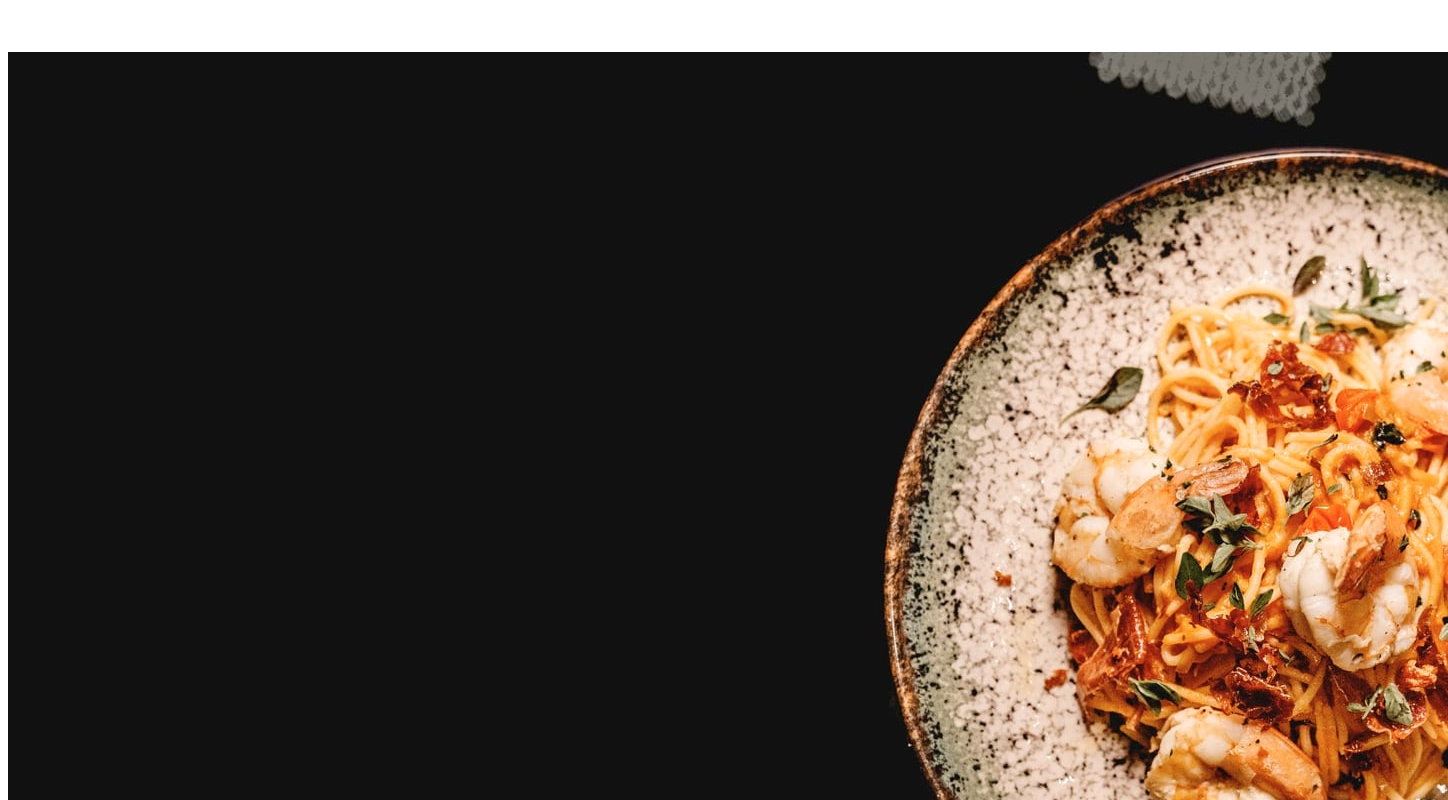
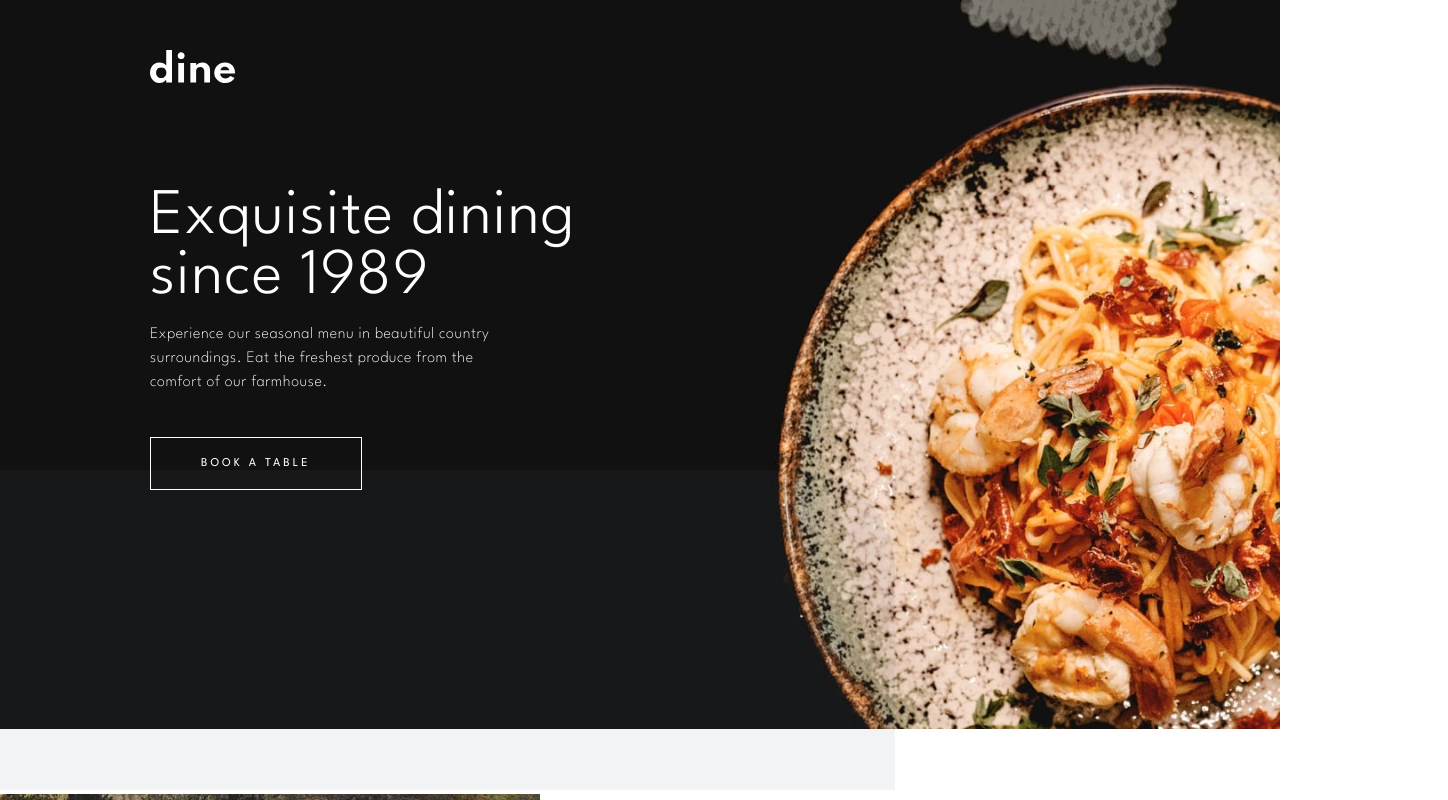
Before and after one commit to annaduong17/restaurant-website, a React (Create React App) app: page / in a window 1280 px wide. Shown: the top 800 px of the page, 1448 px wide, since content can reach past the window. Built offline with nearby package versions, Linux system fonts and the light colour scheme.

Commit message:
style Header

```diff
--- a/src/App.js
+++ b/src/App.js
@@ -1,4 +1,3 @@
-import DineLogo from './components/DineLogo';
 import HomePage from './components/HomePage';
 import Footer from './components/Footer';
 import SpecialEventsPage from './components/SpecialEventsPage';
@@ -10,9 +9,7 @@ import { BrowserRouter, Routes, Route } from 'react-router-dom';
 function App() {
   return (
     <BrowserRouter>
-      <div>
-        <DineLogo />
-
+      <div className='app'>
         <Routes>
           <Route path='/' element={<HomePage />}/>
           <Route path='/special-events' element={<SpecialEventsPage />}/>
--- a/src/components/Button.js
+++ b/src/components/Button.js
@@ -2,7 +2,7 @@ import { NavLink } from 'react-router-dom';
 
 function Button() {
   return (
-    <NavLink to="/reservations">BOOK A TABLE</NavLink>
+    <NavLink className="booking-btn" to="/reservations">BOOK A TABLE</NavLink>
   );
 }
 
--- a/src/components/DineLogo.js
+++ b/src/components/DineLogo.js
@@ -1,8 +1,6 @@
 function DineLogo() {
   return (
-    <div>
-      <img src="/images/logo.svg" alt="dine logo"/>
-    </div>
+    <img className="dine-logo" src="/images/logo.svg" alt="dine logo"/>
   );
 }
 
--- a/src/components/Header.js
+++ b/src/components/Header.js
@@ -1,12 +1,16 @@
+import DineLogo from './DineLogo';
 import Button from './Button';
 
 function Header() {
   return (
     <div className='header'>
-      <img src="/images/homepage/hero-bg-desktop.jpg" alt="" />
-      <h1>Exquisite dining since 1989</h1>
-      <p>Experience our seasonal menu in beautiful country surroundings. Eat the freshest produce from the comfort of our farmhouse.</p>
-      <Button />
+      <img className='header-hero' src="/images/homepage/hero-bg-desktop.jpg" alt="plate of pasta" />
+      <div className='header-content'>
+        <DineLogo />
+        <h1>Exquisite dining since 1989</h1>
+        <p>Experience our seasonal menu in beautiful country surroundings. Eat the freshest produce from the comfort of our farmhouse.</p>
+        <Button />
+      </div>
     </div>
   );
 }
--- a/src/index.scss
+++ b/src/index.scss
@@ -0,0 +1,76 @@
+@import url('https://fonts.googleapis.com/css2?family=Josefin+Sans:ital,wght@0,100..700;1,100..700&family=League+Spartan:wght@100..900&display=swap');
+
+// primary
+$beaver: #9e7f66;
+$cod-gray: #111111;
+
+// secondary
+$mirage: #17192b;
+$ebony-clay: #242b37;
+$shuttle-gray: #5c6779;
+
+html,
+body {
+  font-family: 'League Spartan', sans-serif;
+  font-size: 16px;
+  margin: 0;
+  width: 100%;
+
+}
+
+img {
+  max-width: 100%;
+}
+
+.app {
+  max-width: 1440px;
+  margin: auto;
+}
+
+.dine-logo {
+  width: 85px;
+  height: 100%;
+}
+
+.booking-btn {
+  border: 1px solid white;
+  padding: 20px 50px;
+  color: white;
+  font-size: 0.75rem;
+  text-decoration: none;
+  letter-spacing: 3px;
+}
+
+.header {
+  position: relative;
+  color: white;
+
+  .header-hero {
+    position: absolute;
+    top: 0;
+    left: 0;
+    z-index: -1;
+  }
+
+  .header-content {
+    width: 500px;
+    padding-top: 50px;
+    margin-inline: 150px;
+
+    h1 {
+      margin-block: 100px 0;
+      font-size: 65px;
+      font-weight: 300;
+      letter-spacing: 1px;
+    }
+
+    p {
+      width: 350px;
+      margin-bottom: 60px;
+      font-size: 1rem;
+      font-weight: 200;
+      line-height: 1.5rem;
+      letter-spacing: 0.5px;
+    }
+  }
+}
```
